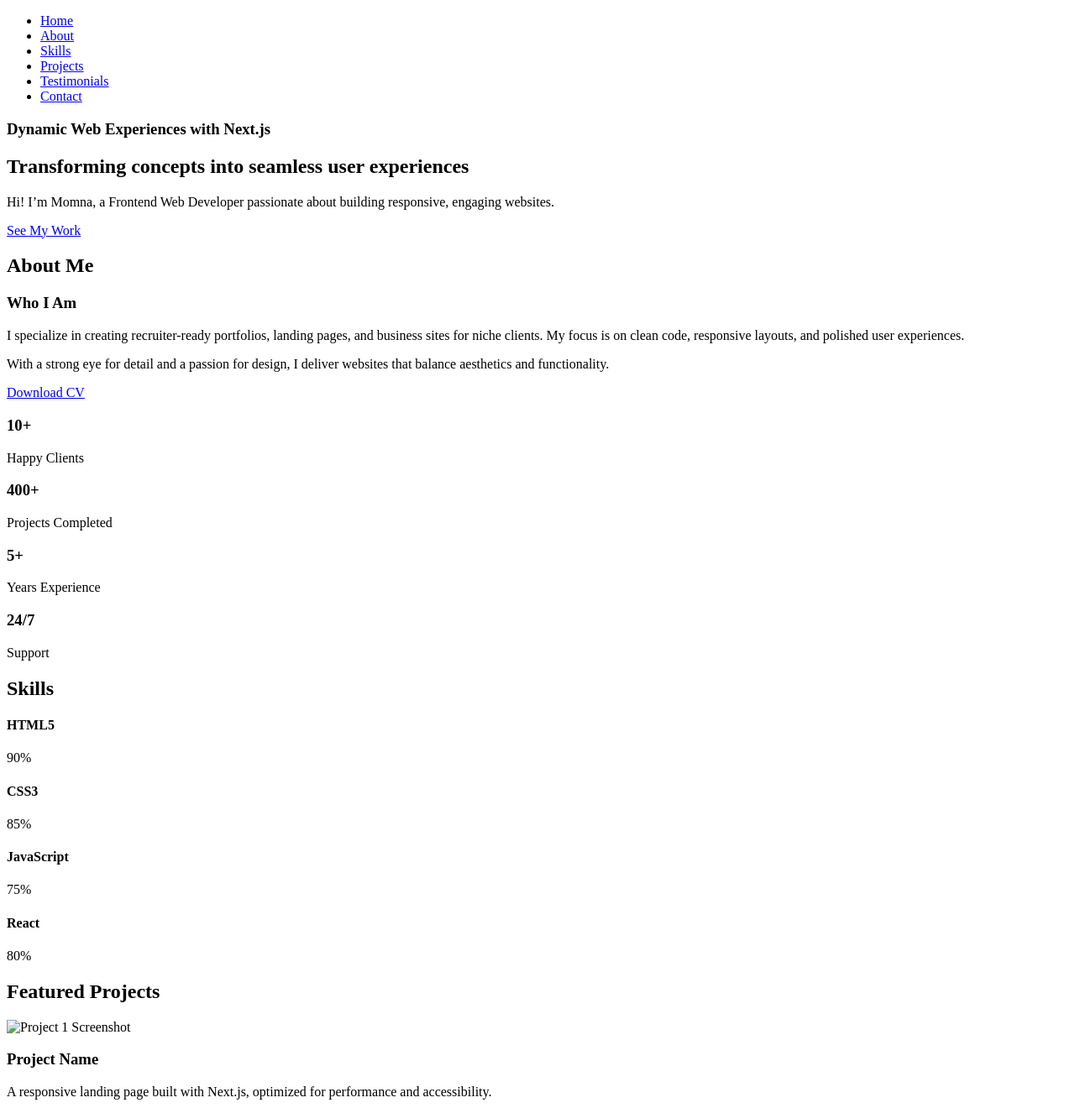
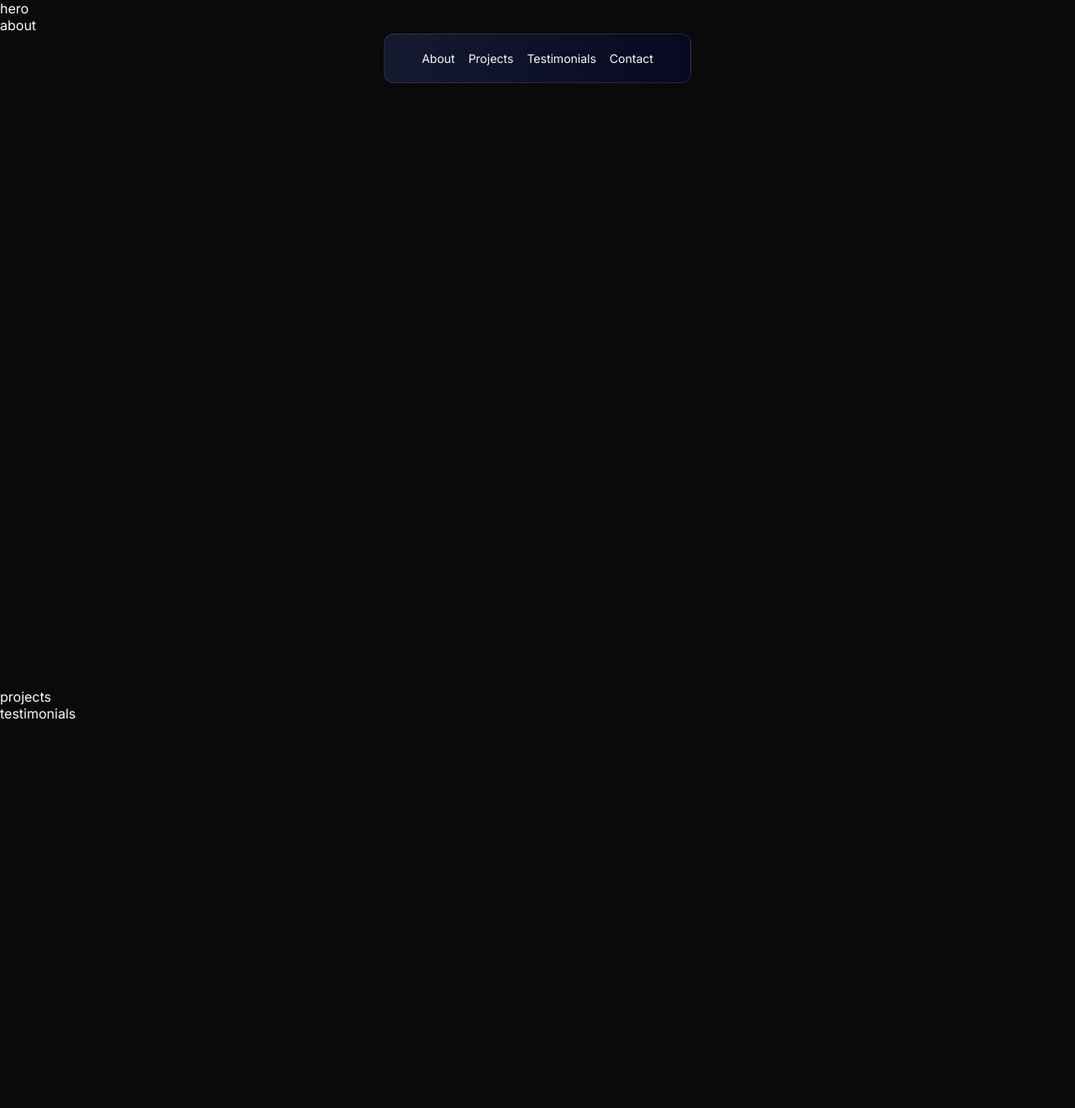
Before and after one commit to Momna533/portfolio-v3, a plain HTML site: page index.html in a window 1280 px wide. Shown: the top 1320 px of the page at 84% size. Drawn offline with Linux system fonts and the light colour scheme.

Commit message:
header completed

```diff
--- a/app.js
+++ b/app.js
@@ -0,0 +1,27 @@
+const header = document.querySelector(".header");
+let lastScrollY = window.scrollY;
+const threshold = 100;
+
+const headerHeight = header.offsetHeight;
+const headerDistanceFromTop =
+  header.getBoundingClientRect().top + window.scrollY;
+const headerBottomPosition = headerDistanceFromTop + headerHeight;
+console.log("Header bottom position:", headerBottomPosition);
+
+console.log("Header height:", headerHeight);
+console.log("Header distance from top:", headerDistanceFromTop);
+
+window.addEventListener("scroll", () => {
+  const currentScrollY = window.scrollY;
+  if (currentScrollY > threshold) {
+    if (currentScrollY > lastScrollY) {
+      header.classList.add("hidden");
+    } else {
+      header.classList.remove("hidden");
+    }
+    console.log("Scrolled more than 100px");
+  } else {
+    header.classList.remove("hidden");
+  }
+  lastScrollY = currentScrollY;
+});
--- a/index.html
+++ b/index.html
@@ -7,192 +7,25 @@
     <link rel="stylesheet" href="style.css" />
   </head>
   <body>
-    <!-- Header -->
-    <header>
-      <nav>
-        <ul>
-          <li><a href="#hero">Home</a></li>
-          <li><a href="#about">About</a></li>
-          <li><a href="#skills">Skills</a></li>
-          <li><a href="#portfolio">Projects</a></li>
-          <li><a href="#testimonials">Testimonials</a></li>
-          <li><a href="#contact">Contact</a></li>
-        </ul>
-      </nav>
-    </header>
-
-    <!-- Hero Section -->
     <main>
-      <section id="hero">
-        <h3>Dynamic Web Experiences with Next.js</h3>
-        <h1>
-          Transforming concepts into seamless <span>user experiences</span>
-        </h1>
-        <p>
-          Hi! I’m Momna, a Frontend Web Developer passionate about building
-          responsive, engaging websites.
-        </p>
-        <a href="#portfolio" class="btn">See My Work</a>
-      </section>
-
-      <!-- About Section -->
-      <section id="about">
-        <h2>About Me</h2>
-        <div class="about-content">
-          <div class="about-info">
-            <h3>Who I Am</h3>
-            <p>
-              I specialize in creating recruiter-ready portfolios, landing
-              pages, and business sites for niche clients. My focus is on clean
-              code, responsive layouts, and polished user experiences.
-            </p>
-            <p>
-              With a strong eye for detail and a passion for design, I deliver
-              websites that balance aesthetics and functionality.
-            </p>
-            <a href="Momna-CV.pdf" class="btn">Download CV</a>
-          </div>
-          <div class="about-stats">
-            <div class="stat-card">
-              <h3>10+</h3>
-              <p>Happy Clients</p>
-            </div>
-            <div class="stat-card">
-              <h3>400+</h3>
-              <p>Projects Completed</p>
-            </div>
-            <div class="stat-card">
-              <h3>5+</h3>
-              <p>Years Experience</p>
-            </div>
-            <div class="stat-card">
-              <h3>24/7</h3>
-              <p>Support</p>
-            </div>
-          </div>
+      <div class="main_content">
+        <!---header-->
+        <div class="header">
+          <a href=""><span>About</span></a>
+          <a href=""><span> Projects </span></a>
+          <a href=""><span>Testimonials</span></span></a>
+          <a href=""><span>Contact</span></a>
         </div>
-      </section>
-
-      <!-- Skills Section -->
-      <section id="skills">
-        <h2>Skills</h2>
-        <div class="skill-card">
-          <div class="skill-header">
-            <h4>HTML5</h4>
-            <span>90%</span>
-          </div>
-          <div class="progress-bar">
-            <div class="progress-fill" style="width: 90%"></div>
-          </div>
-        </div>
-        <div class="skill-card">
-          <div class="skill-header">
-            <h4>CSS3</h4>
-            <span>85%</span>
-          </div>
-          <div class="progress-bar">
-            <div class="progress-fill" style="width: 85%"></div>
-          </div>
-        </div>
-        <div class="skill-card">
-          <div class="skill-header">
-            <h4>JavaScript</h4>
-            <span>75%</span>
-          </div>
-          <div class="progress-bar">
-            <div class="progress-fill" style="width: 75%"></div>
-          </div>
-        </div>
-        <div class="skill-card">
-          <div class="skill-header">
-            <h4>React</h4>
-            <span>80%</span>
-          </div>
-          <div class="progress-bar">
-            <div class="progress-fill" style="width: 80%"></div>
-          </div>
-        </div>
-      </section>
-
-      <!-- Portfolio Section -->
-      <section id="portfolio">
-        <h2>Featured Projects</h2>
-        <div class="portfolio-card">
-          <div class="portfolio-img">
-            <img src="project1.jpg" alt="Project 1 Screenshot" />
-            <div class="overlay">
-              <a
-                href="https://github.com/yourrepo"
-                target="_blank"
-                aria-label="GitHub"
-                ><i class="fab fa-github"></i
-              ></a>
-              <a
-                href="https://yourliveproject.com"
-                target="_blank"
-                aria-label="Live Demo"
-                ><i class="fas fa-external-link-alt"></i
-              ></a>
-            </div>
-          </div>
-          <div class="portfolio-content">
-            <h3>Project Name</h3>
-            <p>
-              A responsive landing page built with Next.js, optimized for
-              performance and accessibility.
-            </p>
-            <div class="project-tech">
-              <img src="html-icon.svg" alt="HTML5" />
-              <img src="css-icon.svg" alt="CSS3" />
-              <img src="js-icon.svg" alt="JavaScript" />
-              <img src="react-icon.svg" alt="React" />
-            </div>
-          </div>
-        </div>
-      </section>
-
-      <!-- Testimonials Section -->
-      <section id="testimonials">
-        <h2>Kind Words from Clients</h2>
-        <div class="testimonial-card">
-          <p>
-            “Momna consistently delivers polished, responsive websites that
-            exceed expectations.”
-          </p>
-          <div class="testimonial-footer">
-            <img src="client1.jpg" alt="Client photo" />
-            <span class="platform-name">Upwork Client</span>
-          </div>
-        </div>
-      </section>
+      </div>
     </main>
 
-    <!-- Footer -->
-    <footer id="contact">
-      <h2>Contact Me</h2>
-      <p>
-        Let’s collaborate on your next project. Reach out via the details below
-        or send me a message directly.
-      </p>
-      <div class="contact-details">
-        <p><strong>Location:</strong> London</p>
-        <p><strong>Email:</strong> momna@example.com</p>
-        <p><strong>Phone:</strong> +44 123 456 7890</p>
-        <p><strong>Languages:</strong> Urdu, English</p>
-      </div>
-      <div class="social-links">
-        <a href="https://facebook.com">Facebook</a>
-        <a href="https://instagram.com">Instagram</a>
-        <a href="https://github.com">GitHub</a>
-      </div>
-      <form class="contact-form" action="#" method="post">
-        <input type="text" name="name" placeholder="Your Name" required />
-        <input type="email" name="email" placeholder="Your Email" required />
-        <input type="text" name="subject" placeholder="Subject" />
-        <textarea name="message" placeholder="Your Message" required></textarea>
-        <button type="submit">Send Message</button>
-      </form>
-    </footer>
+      <div>hero</div>
+      <section>about</section>
+      <div>projects</div>
+      <section>testimonials</section>
+      <div>Experience</div>
+      <section>approach</section>
+      <footer>footer</footer>
 
     <script src="app.js"></script>
   </body>
--- a/style.css
+++ b/style.css
@@ -0,0 +1,79 @@
+@import url("https://fonts.googleapis.com/css2?family=Inter:ital,opsz,wght@0,14..32,100..900;1,14..32,100..900&display=swap");
+
+/*reset and base*/
+*,
+*::before,
+*::after {
+  margin: 0;
+  padding: 0;
+  box-sizing: border-box;
+}
+html {
+  scroll-behavior: smooth;
+}
+body {
+  font-family: "Inter", sans-serif;
+  background-color: #0a0a0b;
+  color: #fafafa;
+}
+main {
+  padding: 0 2.5rem;
+  display: flex;
+  flex-direction: column;
+  align-items: center;
+  justify-content: center;
+  margin: 0 auto;
+  overflow-x: hidden;
+  background-color: #000319;
+}
+.main_content {
+  max-width: 1280px;
+  width: 100%;
+}
+
+.header {
+  position: fixed;
+  left: 0;
+  right: 0;
+  top: 2.5rem;
+  z-index: 5000;
+  margin: 0 auto;
+  padding: 1.25rem 2.25rem;
+  display: flex;
+  align-items: center;
+  justify-content: center;
+  max-width: fit-content;
+  backdrop-filter: blur(16px) saturate(180%);
+  background-color: #111928bf;
+  border: 1px solid #ffffff20;
+  border-radius: 12px;
+  background: linear-gradient(90deg, #161a31, #06091f);
+  transition: transform 0.3s ease-in-out;
+}
+.header.hidden {
+  transform: translateY(-200%);
+}
+.header a {
+  color: #fafafa;
+  display: flex;
+  align-items: center;
+  text-decoration: none;
+}
+.header a:hover {
+  color: #d4d4d4;
+}
+.header a span {
+  font-size: 0.875rem;
+  cursor: pointer;
+  margin: 0 0.5rem;
+}
+
+section {
+  height: 100vh;
+}
+
+@media (max-width: 640px) {
+  main {
+    padding: 0 1.25rem;
+  }
+}
```
